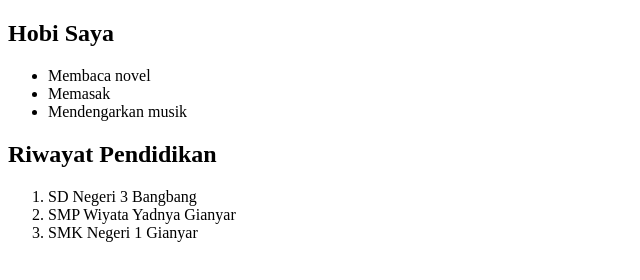
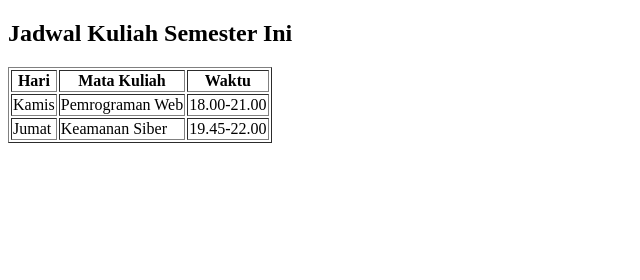
Before and after one commit to Suastiniputu/praktikum_html, a plain HTML site: page index.html in a window 1280 px wide. Shown: the whole page, without its empty margins (0-640 px from the left). Drawn offline with Linux system fonts and the light colour scheme.

Commit message:
e. Tabel

```diff
--- a/index.html
+++ b/index.html
@@ -7,19 +7,24 @@
     <title>Praktikum HTML</title>
 </head>
 <body>
-    <h2>Hobi Saya</h2>
-    <ul>
-        <li>Membaca novel</li>
-        <li>Memasak</li>
-        <li>Mendengarkan musik</li>
-    </ul>
+    <h2>Jadwal Kuliah Semester Ini</h2>
+    <table border="1">
+        <tr>
+            <th>Hari</th>
+            <th>Mata Kuliah</th>
+            <th>Waktu</th>
+        </tr>
+        <tr>
+            <td>Kamis</td>
+            <td>Pemrograman Web</td>
+            <td>18.00-21.00</td>
+        </tr>
+        <tr>
+            <td>Jumat</td>
+            <td>Keamanan Siber</td>
+            <td>19.45-22.00</td>
+        </tr>
 
-    <h2>Riwayat Pendidikan</h2>
-    <ol>
-        <li>SD Negeri 3 Bangbang</li>
-        <li>SMP Wiyata Yadnya Gianyar</li>
-        <li>SMK Negeri 1 Gianyar</li>
-    </ol>
 </body>
 
 </html>
```
